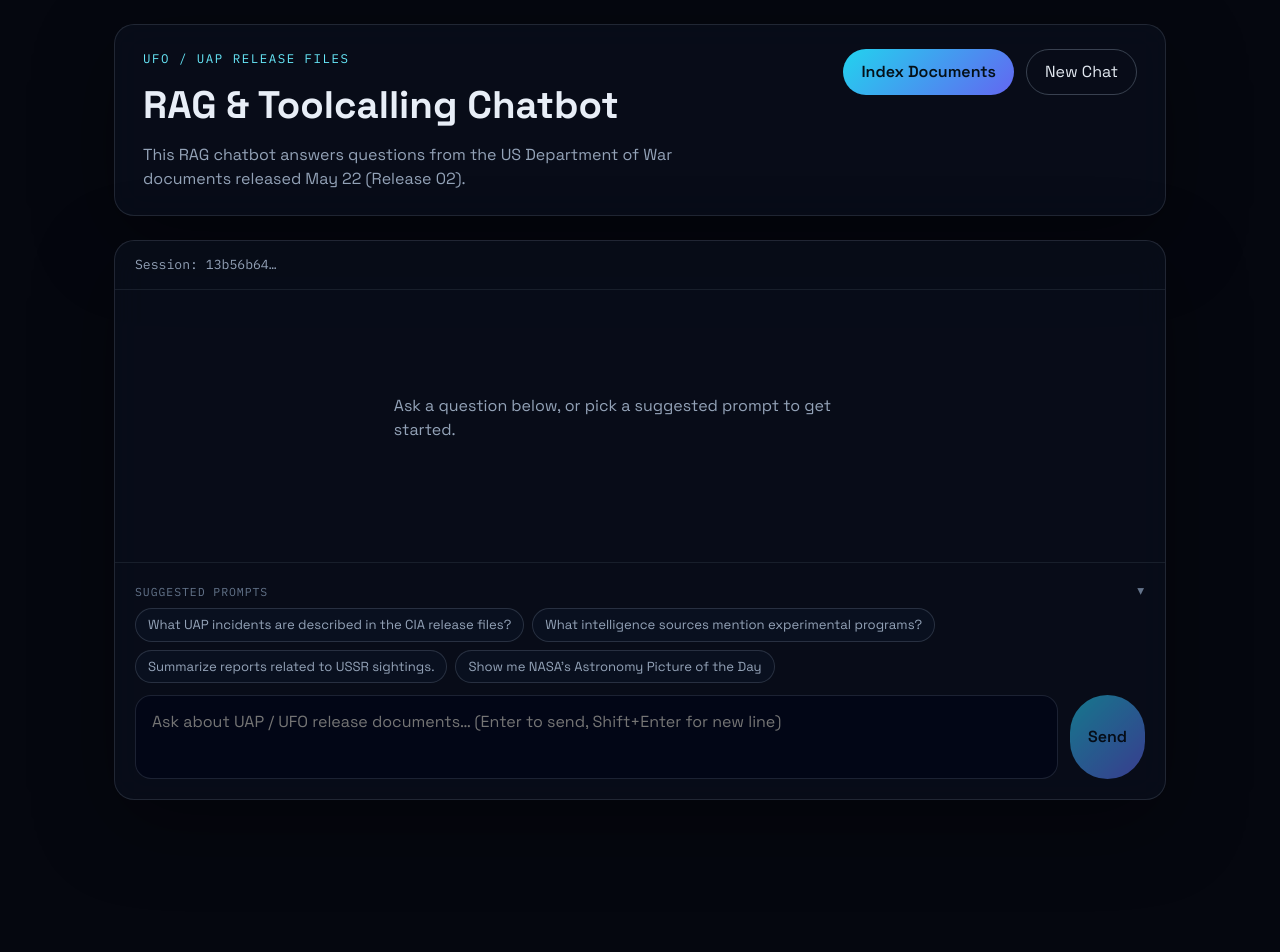
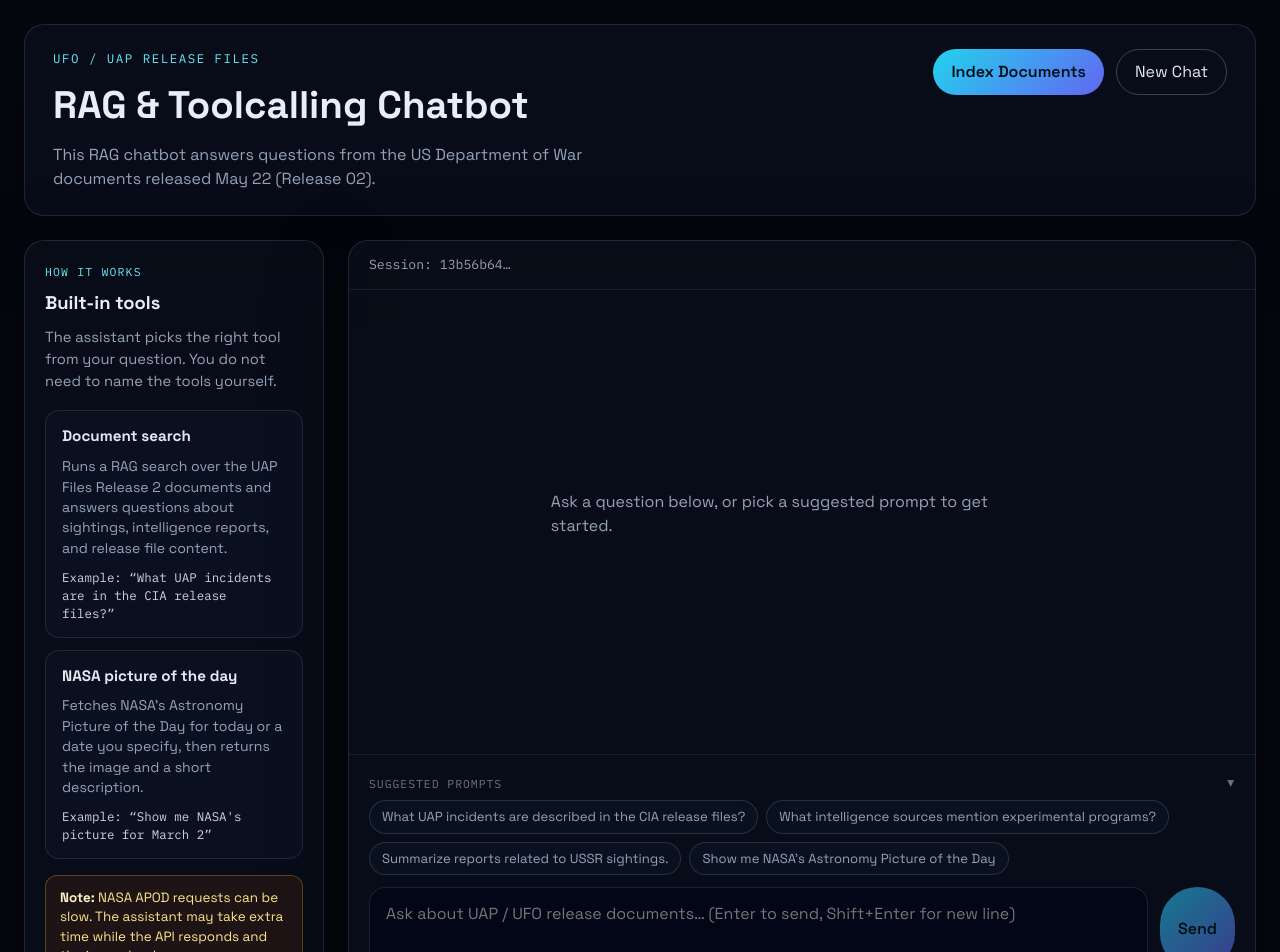
Before and after one commit to johnpranoy7/UapReleaseFilesChatbot, a React (Vite) app in the folder frontend/: page / in a window 1280 px wide. Shown: the top 952 px of the page. Before the commit the page ends 824 px from the top, so only its background shows below. Built offline with nearby package versions, Linux system fonts and the light colour scheme.

Commit message:
How it works section

```diff
--- a/frontend/src/App.jsx
+++ b/frontend/src/App.jsx
@@ -132,7 +132,39 @@ export default function App() {
         </div>
       </header>
 
-      <main className="chat-panel">
+      <div className="app-layout">
+        <aside className="side-nav" aria-label="Chatbot tools and usage">
+          <p className="side-nav-eyebrow">How it works</p>
+          <h2 className="side-nav-title">Built-in tools</h2>
+          <p className="side-nav-intro">
+            The assistant picks the right tool from your question. You do not need to name the tools yourself.
+          </p>
+
+          <section className="tool-card">
+            <h3>Document search</h3>
+            <p>
+              Runs a RAG search over the UAP Files Release 2 documents and answers questions about sightings,
+              intelligence reports, and release file content.
+            </p>
+            <p className="tool-example">Example: &ldquo;What UAP incidents are in the CIA release files?&rdquo;</p>
+          </section>
+
+          <section className="tool-card">
+            <h3>NASA picture of the day</h3>
+            <p>
+              Fetches NASA&apos;s Astronomy Picture of the Day for today or a date you specify, then returns the
+              image and a short description.
+            </p>
+            <p className="tool-example">Example: &ldquo;Show me NASA&apos;s picture for March 2&rdquo;</p>
+          </section>
+
+          <p className="side-nav-note">
+            <strong>Note:</strong> NASA APOD requests can be slow. The assistant may take extra time while the API
+            responds and the image loads.
+          </p>
+        </aside>
+
+        <main className="chat-panel">
         <div className="meta-bar">
           <span>Session: {chatId.slice(0, 8)}…</span>
           {status && <span className="status-pill">{status}</span>}
@@ -228,7 +260,8 @@ export default function App() {
             </button>
           </div>
         </form>
-      </main>
+        </main>
+      </div>
     </div>
   );
 }
--- a/frontend/src/index.css
+++ b/frontend/src/index.css
@@ -29,8 +29,15 @@ textarea {
   display: grid;
   grid-template-rows: auto 1fr;
   gap: 24px;
-  max-width: 1100px;
+  max-width: 1320px;
   margin: 0 auto;
+}
+
+.app-layout {
+  display: grid;
+  grid-template-columns: minmax(240px, 300px) minmax(0, 1fr);
+  gap: 24px;
+  min-height: 0;
 }
 
 .backdrop {
@@ -44,12 +51,88 @@ textarea {
 }
 
 .header,
-.chat-panel {
+.chat-panel,
+.side-nav {
   backdrop-filter: blur(16px);
   background: rgba(10, 15, 28, 0.78);
   border: 1px solid rgba(148, 163, 184, 0.18);
   border-radius: 20px;
   box-shadow: 0 24px 80px rgba(0, 0, 0, 0.35);
+}
+
+.side-nav {
+  padding: 22px 20px;
+  align-self: start;
+  position: sticky;
+  top: 24px;
+  max-height: calc(100vh - 48px);
+  overflow-y: auto;
+}
+
+.side-nav-eyebrow {
+  margin: 0 0 8px;
+  font-family: 'IBM Plex Mono', monospace;
+  font-size: 0.72rem;
+  letter-spacing: 0.1em;
+  text-transform: uppercase;
+  color: #67e8f9;
+}
+
+.side-nav-title {
+  margin: 0 0 10px;
+  font-size: 1.15rem;
+}
+
+.side-nav-intro {
+  margin: 0 0 18px;
+  color: #94a3b8;
+  font-size: 0.92rem;
+}
+
+.tool-card {
+  padding: 14px 16px;
+  margin-bottom: 12px;
+  border-radius: 14px;
+  border: 1px solid rgba(148, 163, 184, 0.16);
+  background: rgba(15, 23, 42, 0.55);
+}
+
+.tool-card h3 {
+  margin: 0 0 8px;
+  font-size: 0.95rem;
+  color: #e2e8f0;
+}
+
+.tool-card p {
+  margin: 0;
+  font-size: 0.88rem;
+  color: #94a3b8;
+  line-height: 1.45;
+}
+
+.tool-card p + p {
+  margin-top: 10px;
+}
+
+.tool-example {
+  font-family: 'IBM Plex Mono', monospace;
+  font-size: 0.78rem !important;
+  color: #cbd5e1 !important;
+}
+
+.side-nav-note {
+  margin: 16px 0 0;
+  padding: 12px 14px;
+  border-radius: 12px;
+  background: rgba(120, 53, 15, 0.22);
+  border: 1px solid rgba(251, 191, 36, 0.28);
+  color: #fde68a;
+  font-size: 0.84rem;
+  line-height: 1.45;
+}
+
+.side-nav-note strong {
+  color: #fef3c7;
 }
 
 .header {
@@ -145,10 +228,33 @@ textarea {
 
 .messages {
   padding: 20px;
+  min-height: 0;
+  overflow-x: hidden;
   overflow-y: auto;
   display: flex;
   flex-direction: column;
   gap: 16px;
+  scrollbar-gutter: stable;
+  scrollbar-width: thin;
+  scrollbar-color: rgba(148, 163, 184, 0.45) rgba(15, 23, 42, 0.5);
+}
+
+.messages::-webkit-scrollbar {
+  width: 8px;
+}
+
+.messages::-webkit-scrollbar-track {
+  background: rgba(15, 23, 42, 0.5);
+  border-radius: 4px;
+}
+
+.messages::-webkit-scrollbar-thumb {
+  background: rgba(148, 163, 184, 0.45);
+  border-radius: 4px;
+}
+
+.messages::-webkit-scrollbar-thumb:hover {
+  background: rgba(148, 163, 184, 0.65);
 }
 
 .empty-state {
@@ -329,6 +435,17 @@ textarea {
   color: #fecaca;
 }
 
+@media (max-width: 900px) {
+  .app-layout {
+    grid-template-columns: 1fr;
+  }
+
+  .side-nav {
+    position: static;
+    max-height: none;
+  }
+}
+
 @media (max-width: 768px) {
   .app-shell {
     padding: 12px;
```
